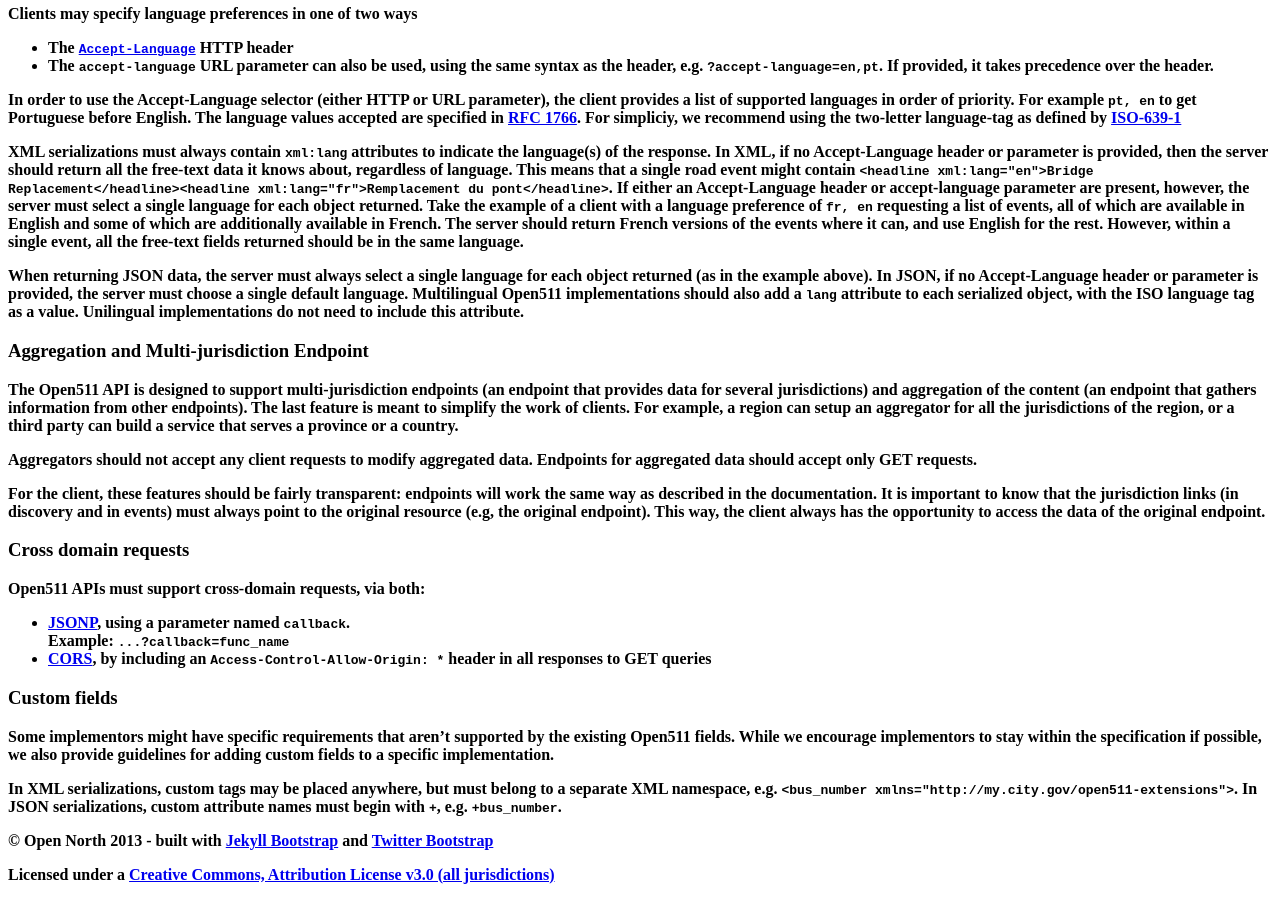
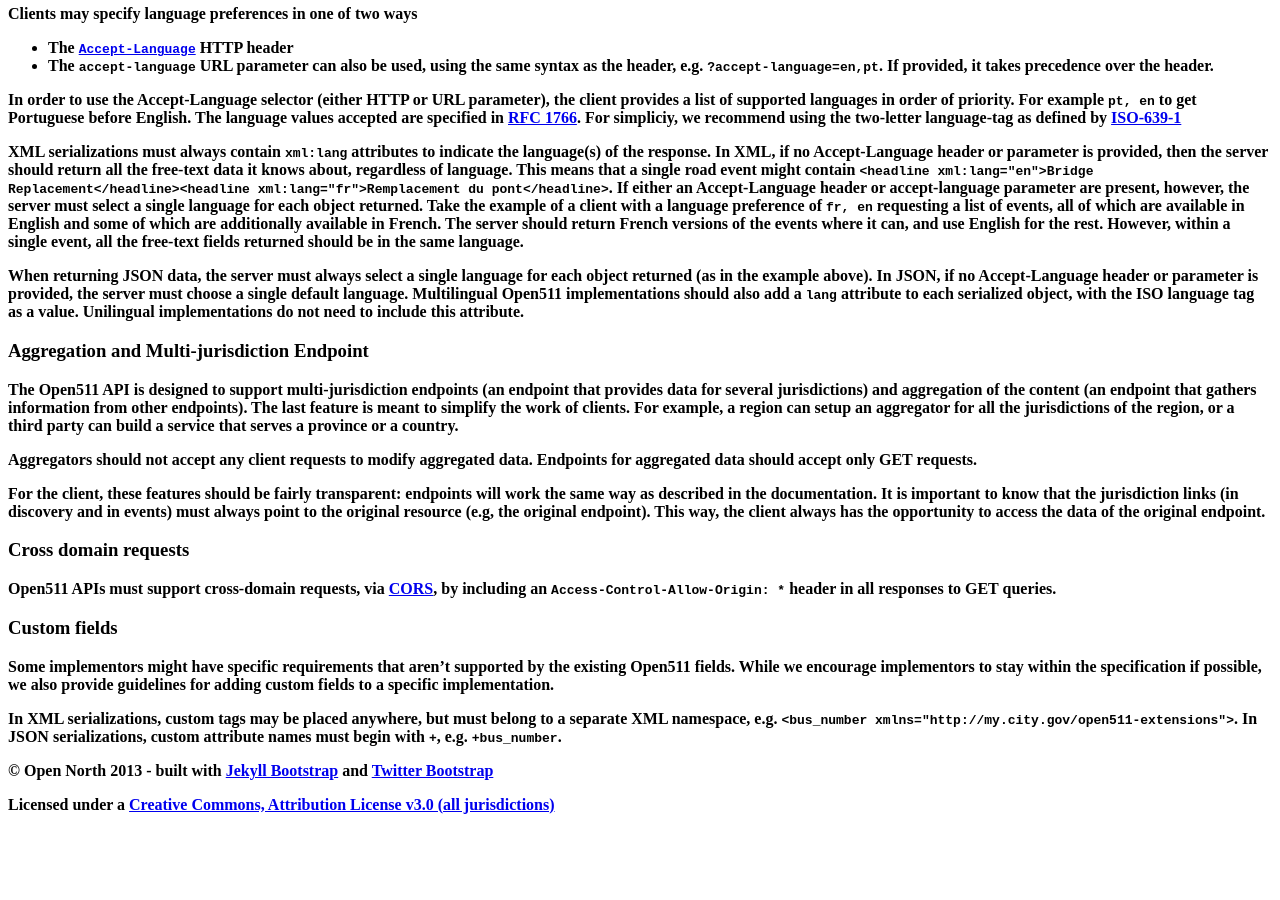
Before and after one commit to open511/Open511API, a Jekyll site: the page built from guidelines.html, in a window 1280 px wide and 900 px high, scrolled down 5125 px. Built offline with Jekyll 4.4.1, drawn with Linux system fonts in a browser that asks for light colours; nearby versions of some CDN libraries; after the commit the page ends 5955 px from its top, so only the background shows below that.

Commit message:
Remove JSONP requirement

```diff
--- a/event.html
+++ b/event.html
@@ -306,7 +306,7 @@ restriction :
 
 <h3>Parameters</h3>
 
-<p>In addition to the filters described below, some URL parameters are common to all resources: <a href="guidelines.html#format">format</a>, <a href="guidelines.html#versioning">version</a>, <a href="guidelines.html#lang">accept-language</a>, <a href="guidelines.html#cross">callback</a>, and <a href="guidelines.html#pagination">limit</a>.</p>
+<p>In addition to the filters described below, some URL parameters are common to all resources: <a href="guidelines.html#format">format</a>, <a href="guidelines.html#versioning">version</a>, <a href="guidelines.html#lang">accept-language</a>, and <a href="guidelines.html#pagination">limit</a>.</p>
 
 
   <table class="parameters">
--- a/guidelines.html
+++ b/guidelines.html
@@ -303,11 +303,7 @@ pagination_spec :
 <a id="cross"></a>
 <h3>Cross domain requests</h3>
 
-<p>Open511 APIs must support cross-domain requests, via both:</p>
-<ul>
-  <li><a href="http://en.wikipedia.org/wiki/JSONP">JSONP</a>, using a parameter named <code>callback</code>.<br/>Example: <code>...?callback=func_name</code></li>
-  <li><a href="http://www.w3.org/TR/cors/">CORS</a>, by including an <code>Access-Control-Allow-Origin: *</code> header in all responses to GET queries</li>
-</ul>
+<p>Open511 APIs must support cross-domain requests, via <a href="http://www.w3.org/TR/cors/">CORS</a>, by including an <code>Access-Control-Allow-Origin: *</code> header in all responses to GET queries.</p>
 
 <a id="custom"></a>
 <h3>Custom fields</h3>
```
